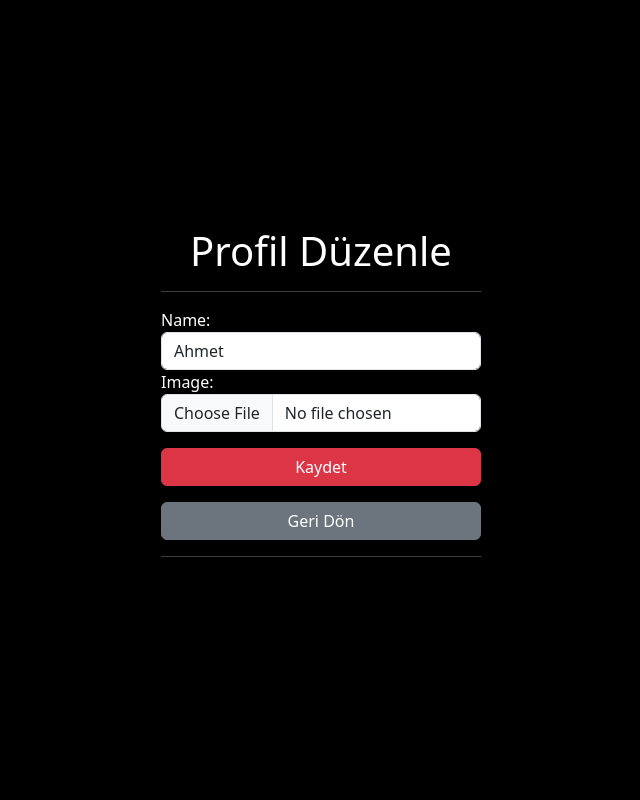
After one commit to gokhanbyk/netflix_backend, a Django app: a page that uses user/templates/profile_edit.html in a window 1280 px wide. The commit adds this page. Shown: the whole page, without its empty margins (319-959 px from the left). Run offline with Django 4.2, Linux system fonts and the light colour scheme; data comes from the database, SQL or seed files in the repository; both versions use the stored data as it was after the commit; some libraries are stand-ins or nearby versions.

Commit message:
profilin editlenmesi

```diff
--- /dev/null
+++ b/user/templates/profile_edit.html
@@ -0,0 +1,28 @@
+{% extends "layout.html" %}
+
+
+{% block content %}
+
+
+<div class="bg-black d-flex justify-content-center align-items-center" style="min-height: 100vh;">
+
+    <div class="profiles text-white w-25">
+        <h3 class="fs-1 text-center">Profil Düzenle</h3>
+        <hr>
+
+        <form method="POST" enctype="multipart/form-data">
+            {% csrf_token %}
+
+            {{form}}
+
+            <input type="submit" value="Kaydet" class="btn btn-danger w-100 mt-3">
+        </form>
+
+        <a href="{% url "profile_page" %}" class="btn btn-secondary w-100 mt-3">Geri Dön</a>
+
+        <hr>
+    </div>
+
+</div>
+
+{% endblock content %}
--- a/user/templates/profile_view.html
+++ b/user/templates/profile_view.html
@@ -14,6 +14,9 @@
                         <img src="{{ profile.image.url }}" width="200px" height="200px"  alt="">
                         <p class="fs-3">{{ profile.name }}</p>
                     </a>
+                    <div>
+                        <a href="{% url "profile_edit_page" profile.slug %}" class="btn btn-warning w-100">Düzenle</a>
+                    </div>
                 </div>
             {% endfor %}
 
--- a/user/urls.py
+++ b/user/urls.py
@@ -6,4 +6,5 @@ urlpatterns = [
     path('register/', register_view, name='register_page'),
     path('profiles/', profile_page_view, name="profile_page"),
     path('profile-add/', profile_add_view, name="profile_add_page"),
+    path('profile-edit/<slug:profile_slug>/', profile_edit_view, name="profile_edit_page"),
 ]
--- a/user/views.py
+++ b/user/views.py
@@ -96,3 +96,21 @@ def profile_add_view(request):
     return render(request, 'profile_add.html', {
         'form': form
     })
+
+
+def profile_edit_view(request, profile_slug):
+
+    profile = Profile.objects.get(slug = profile_slug)
+
+    if request.method == 'POST':
+        form = UserProfileForm(request.POST, request.FILES, instance=profile)
+
+        if form.is_valid():
+            form.save()
+
+            return redirect('profile_page')
+    else:
+        form = UserProfileForm(instance=profile)
+        return render(request, 'profile_edit.html', {
+            'form': form
+        })
```
Also changed, not shown: db.sqlite3, media/profile_picture/film4.webp (added), media/profile_picture/resim4.png (added).
